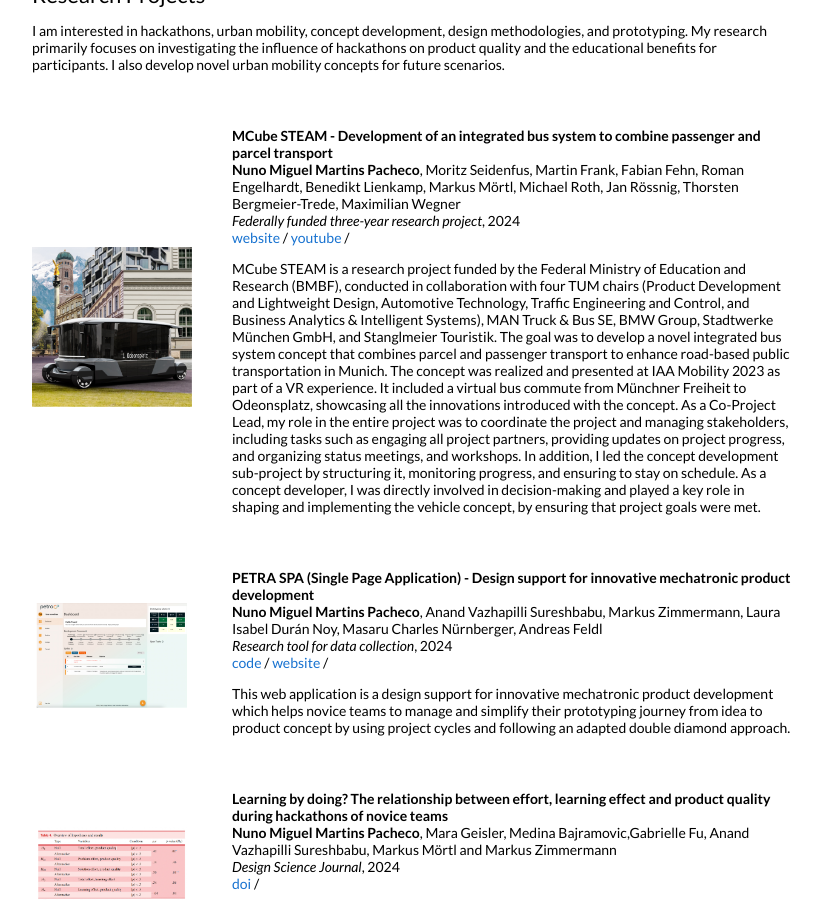
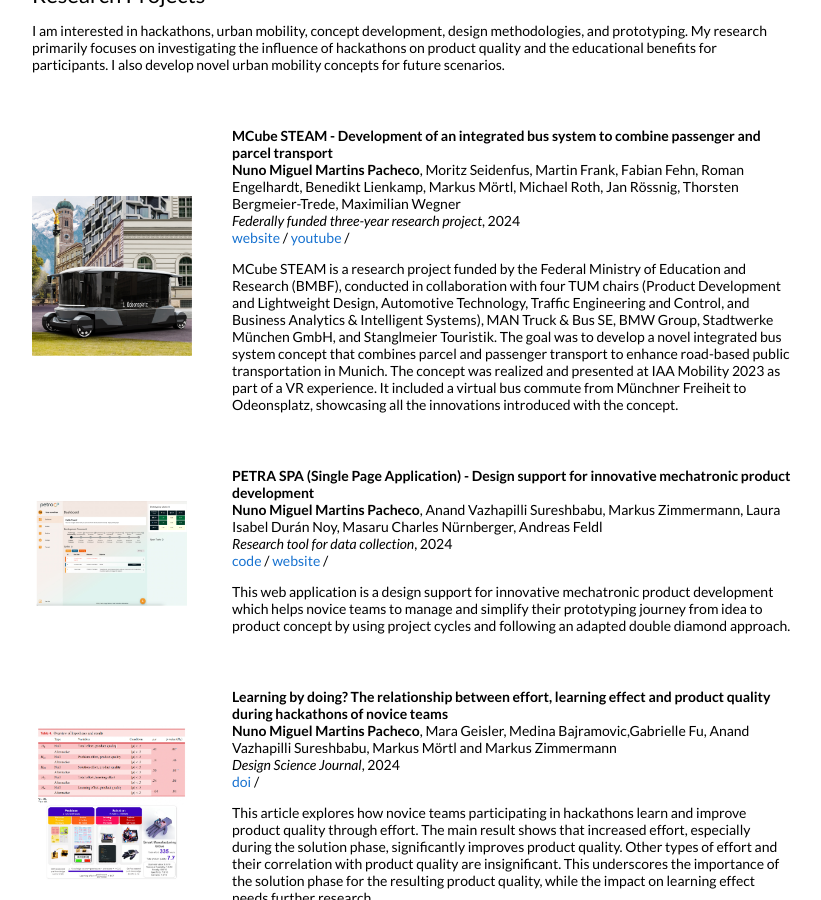
Before and after one commit to martinspacheco/martinspacheco.github.io, a Jekyll site: the page built from _posts/2024-06-01-steam.markdown, in a window 1280 px wide and 900 px high, scrolled down 562 px. Shown: the whole window, without its empty margins (228-1049 px from the left). Built offline with Jekyll 4.4.1, drawn with Linux system fonts in a browser that asks for light colours; some of the changed text lies outside the part shown.

Commit message:
Update STEAM and MS

```diff
--- a/_posts/2020-06-25-movingspace.markdown
+++ b/_posts/2020-06-25-movingspace.markdown
@@ -12,4 +12,3 @@
 ---
 
 Moving space is a industry development project together with BMW Group, UnternehmerTUM Makerspace, and Stanglmeier Touristik with the aim of developing a novel use-case for autonomous vehicles (AV). To enable physical excercises and reduce motion sickness, a sensor-box was integrated to sync real-time vehicle dynamics with VR activities, enhancing user engagement. The solution was tested with multiple users providing valuable feedback.
-My role was the management, coordination, and budget responsibility of the project.
--- a/_posts/2024-06-01-steam.markdown
+++ b/_posts/2024-06-01-steam.markdown
@@ -12,4 +12,4 @@
 
 ---
 
-MCube STEAM is a research project funded by the Federal Ministry of Education and Research (BMBF), conducted in collaboration with four TUM chairs (Product Development and Lightweight Design, Automotive Technology, Traffic Engineering and Control, and Business Analytics & Intelligent Systems), MAN Truck & Bus SE, BMW Group, Stadtwerke München GmbH, and Stanglmeier Touristik. The goal was to develop a novel integrated bus system concept that combines parcel and passenger transport to enhance road-based public transportation in Munich. The concept was realized and presented at IAA Mobility 2023 as part of a VR experience. It included a virtual bus commute from Münchner Freiheit to Odeonsplatz, showcasing all the innovations introduced with the concept. As a Co-Project Lead, my role in the entire project was to coordinate the project and managing stakeholders, including tasks such as engaging all project partners, providing updates on project progress, and organizing status meetings, and workshops. In addition, I led the concept development sub-project by structuring it, monitoring progress, and ensuring to stay on schedule. As a concept developer, I was directly involved in decision-making and played a key role in shaping and implementing the vehicle concept, by ensuring that project goals were met.
+MCube STEAM is a research project funded by the Federal Ministry of Education and Research (BMBF), conducted in collaboration with four TUM chairs (Product Development and Lightweight Design, Automotive Technology, Traffic Engineering and Control, and Business Analytics & Intelligent Systems), MAN Truck & Bus SE, BMW Group, Stadtwerke München GmbH, and Stanglmeier Touristik. The goal was to develop a novel integrated bus system concept that combines parcel and passenger transport to enhance road-based public transportation in Munich. The concept was realized and presented at IAA Mobility 2023 as part of a VR experience. It included a virtual bus commute from Münchner Freiheit to Odeonsplatz, showcasing all the innovations introduced with the concept.
```
Also changed, not shown: 2 other files.
